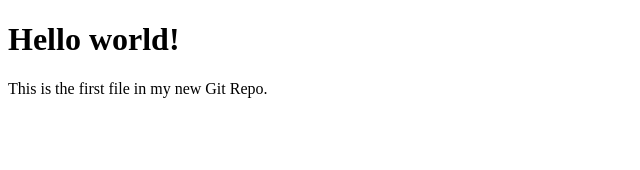
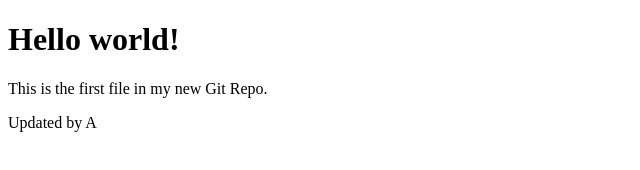
Before and after one commit to LinesLanzen/2itg_demo, a plain HTML site: page index.html in a window 1280 px wide. Shown: the whole page, without its empty margins (0-640 px from the left). Drawn offline with Linux system fonts and the light colour scheme.

Commit message:
update the index.html

```diff
--- a/index.html
+++ b/index.html
@@ -7,6 +7,7 @@
 
 <h1>Hello world!</h1>
 <p>This is the first file in my new Git Repo.</p>
+<p>Updated by A</p>
 
 </body>
 </html>
```
